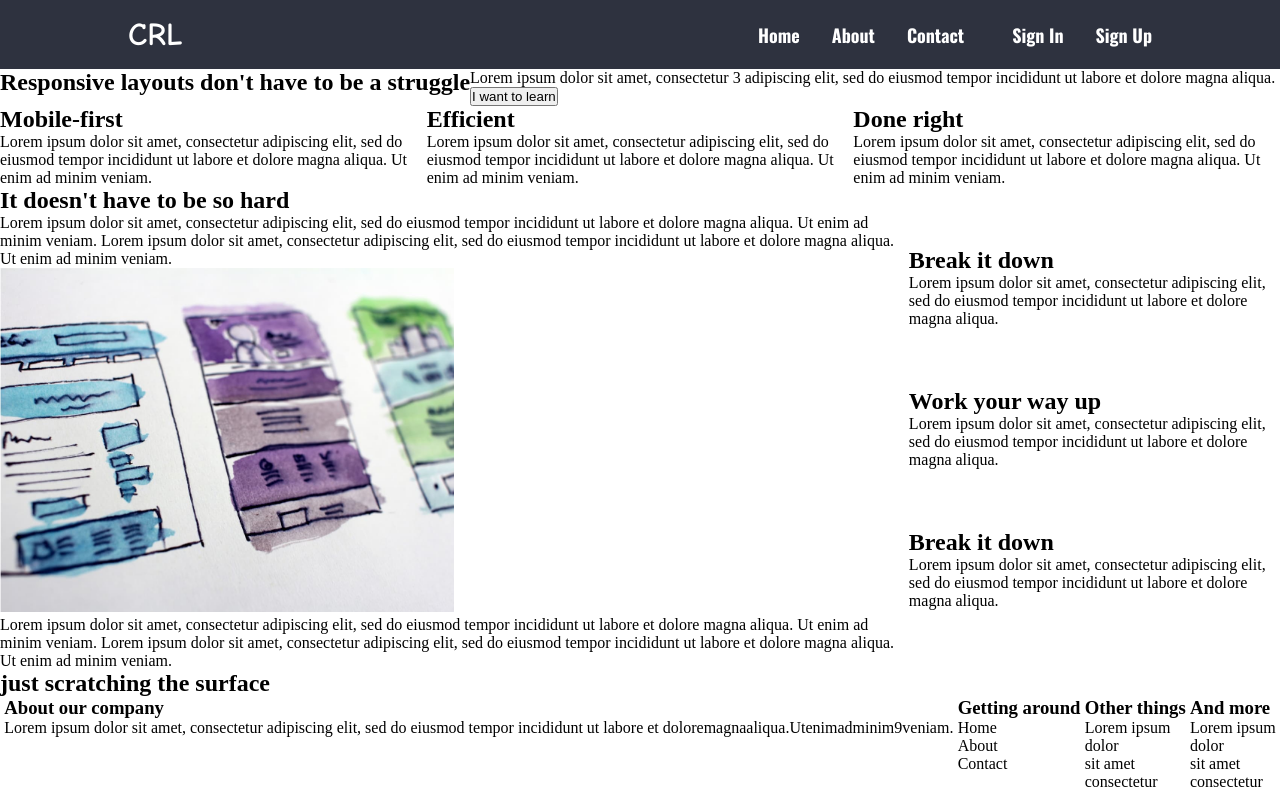
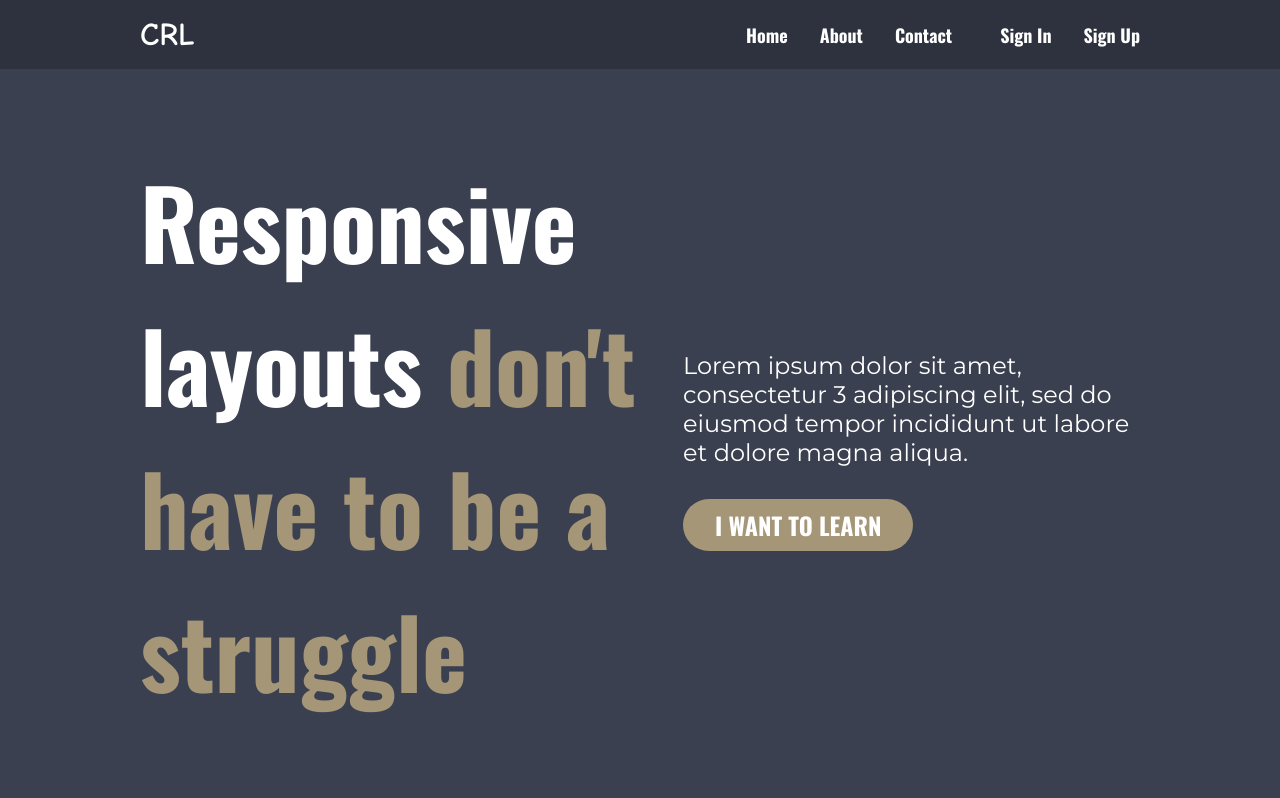
Before and after one commit to franco-ortega/demo-rwd-01, a plain HTML site: page index.html in a window 1280 px wide. Shown: the top 798 px of the page. Drawn offline with nearby package versions, Linux system fonts and the light colour scheme; files whose address does not match are found by name.

Commit message:
style section one

```diff
--- a/index.html
+++ b/index.html
@@ -7,12 +7,13 @@
   <link rel="stylesheet" href="style.css">
   <link href="https://fonts.googleapis.com/css2?family=Oswald:wght@700&display=swap" rel="stylesheet">
   <link href="https://fonts.googleapis.com/css2?family=Comic+Neue:wght@700&family=Oswald:wght@700&display=swap" rel="stylesheet">
+  <link href="https://fonts.googleapis.com/css2?family=Comic+Neue:wght@700&family=Montserrat&family=Oswald:wght@700&display=swap" rel="stylesheet">
   <title>Responsive Web Design</title>
 </head>
 <body>
 
   <header class="header">
-    <div class="row header-content">
+    <div class="container row header-content">
       <div class="nav-text">CRL</div>
       <nav class="row">
         <ul class="row nav-link-list">
@@ -28,19 +29,22 @@
     </div>
   </header>
 
-  <section class="row-lrg">
+  <section class="section-one">
+    <div class="container row-lrg">
       <div>
-      <h1>Responsive layouts don't have to be a struggle</h1>
+        <h1 class="section-one-title">Responsive layouts <span class="text-accent">don't have to be a struggle</span></h1>
       </div>
-    <div>
-      <p>
+      <div class="section-one-content">
+        <p class="section-one-text">
           Lorem ipsum dolor sit amet, consectetur 3 adipiscing elit, sed do eiusmod tempor incididunt ut labore et dolore magna aliqua.
         </p>
-      <button>I want to learn</button>
+        <button class="btn">I want to learn</button>
+      </div>
     </div>
   </section>
 
-  <section class="row-lrg">
+  <section>
+    <div class="container row-med">
       <div>
         <h2>Mobile-first
         </h2>
@@ -60,9 +64,11 @@
           Lorem ipsum dolor sit amet, consectetur adipiscing elit, sed do eiusmod tempor incididunt ut labore et dolore magna aliqua. Ut enim ad minim veniam.
         </p>
       </div>
+    </div>
   </section>
 
-  <section class="row-lrg">
+  <section class="">
+    <div class="container row-lrg">
       <div>
         <div>
           <h2>It doesn't have to be so hard</h2>
@@ -95,9 +101,10 @@
           </p>
         </div>
       </div>
+    </div>
   </section>
 
-  <footer>
+  <footer class="container">
     <div>
       <h2>just scratching the surface</h2>
     </div>
@@ -108,6 +115,7 @@
           Lorem ipsum dolor sit amet, consectetur adipiscing elit, sed do eiusmod tempor incididunt ut labore et doloremagnaaliqua.Utenimadminim9veniam.
         </p>
       </div>
+      <div class="row">
         <div>
           <h3>Getting around</h3>
           <ul>
@@ -135,6 +143,7 @@
           </ul>
         </div>
       </div>
+      </div>
   </footer>
 
 </body>
--- a/style.css
+++ b/style.css
@@ -9,6 +9,18 @@
 img {
   width: 50%;
   max-width: 100%;
+}
+
+.container {
+  max-width: min(90%, 1000px);
+  margin: auto;
+  padding: 5rem 0;
+}
+
+.row {
+  display: flex;
+  flex-direction: row;
+  /* justify-content: space-between; */
 }
 
 .header {
@@ -50,10 +62,42 @@ nav {
   gap: 2rem;
 }
 
-.row {
-  display: flex;
-  flex-direction: row;
-  /* justify-content: space-between; */
+.section-one {
+  background-color: #3b4050;
+  color: #ffffff;
+}
+
+.text-accent {
+  color: #a59678;
+}
+
+.section-one-title {
+  font-family: 'Oswald', sans-serif;
+  font-size: 6rem;
+}
+
+.section-one-content {
+  margin-top: 2rem;
+}
+
+.section-one-text {
+  font-family: 'Montserrat';
+  font-size: 1.5rem;
+  font-weight: 400;
+}
+
+.btn {
+  background-color: #a59678;
+  color: #ffffff;
+  font-family: 'Oswald', sans-serif;
+  font-size: 1.5rem;
+  font-weight: 700;
+  text-transform: uppercase;
+
+  border: 0;
+  border-radius: 50px;
+  margin-top: 2rem;
+  padding: 0.5rem 2rem;
 }
 
 @media (min-width: 700px) {
@@ -68,7 +112,7 @@ nav {
   .row-lrg {
     display: flex;
     flex-direction: row;
-    /* justify-content: space-between; */
+    align-items: center;
   }
 
   .col-lrg {
```
Lines whose indentation alone changed are shown as unchanged.
